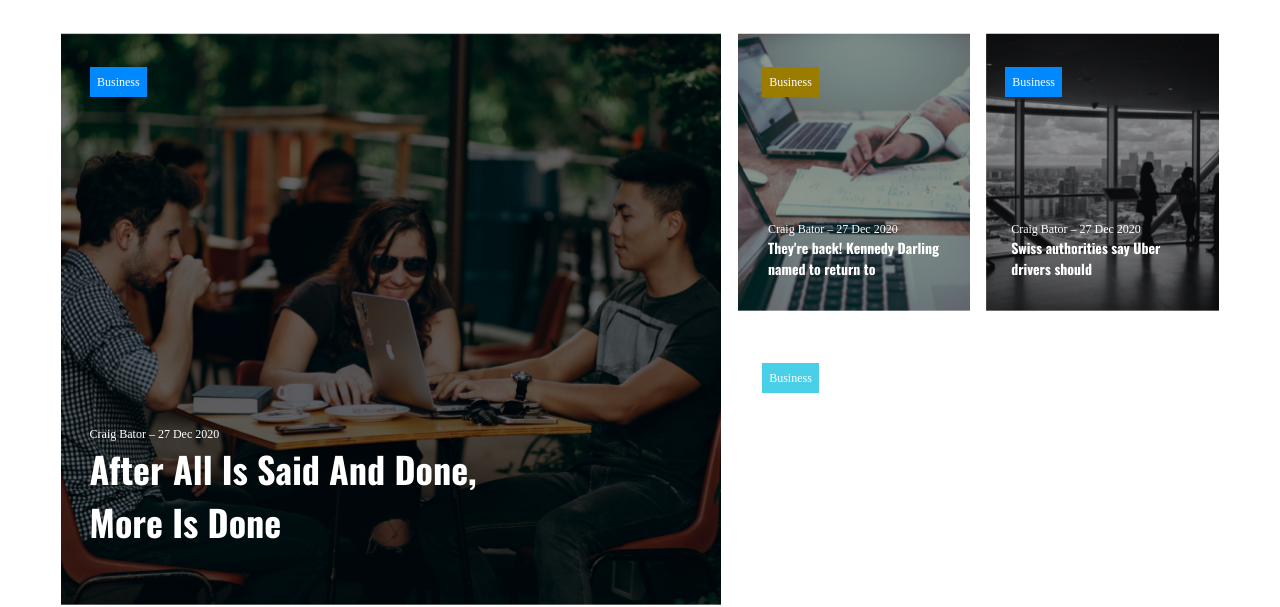
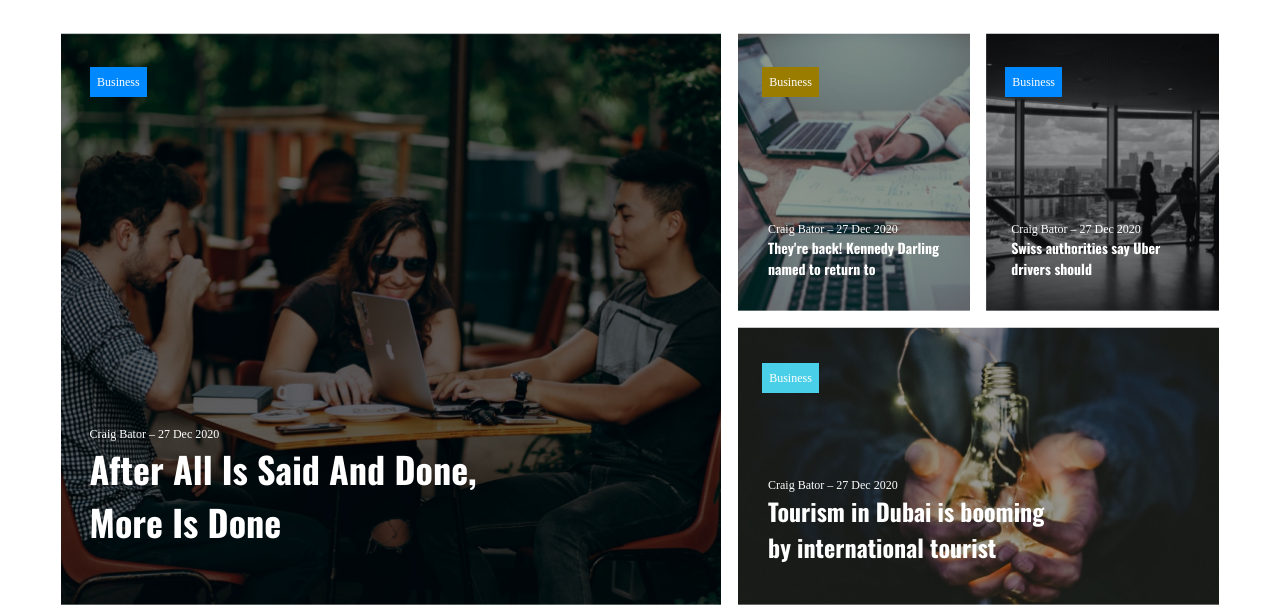
Before and after one commit to intuk/ASS7, a plain HTML site: page index.html in a window 1280 px wide. Shown: the part 196-803 px from the top of the page. Drawn offline with nearby package versions, Linux system fonts and the light colour scheme; the site is published under a folder, as on GitHub Pages, so addresses that start at the root find nothing; a web font is replaced by a local one.

Commit message:
9th commit

```diff
--- a/css/main.css
+++ b/css/main.css
@@ -182,7 +182,7 @@ hr:hover {
 }
 
 .image4 {
-    background-image: url("/img/image4.png");
+    background-image: url("../img/image4.png");
     background-size: cover;
     background-repeat: no-repeat;
 }
```
